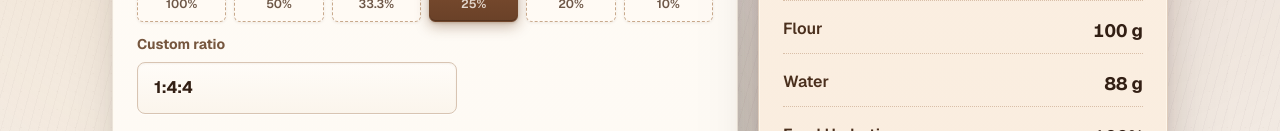
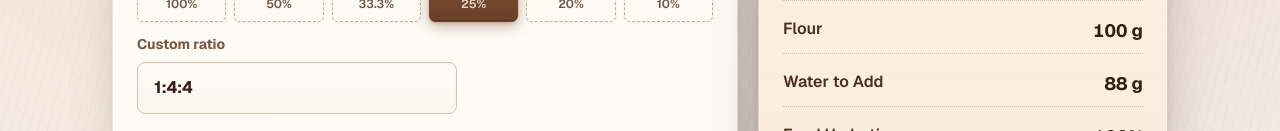
Before and after one commit to southjerseysourdough-sys/starter-ratio, a Next.js app: page / in a window 1280 px wide. Shown: the part 669-800 px from the top of the page. Built offline with nearby package versions, Linux system fonts and the light colour scheme.

Commit message:
Claude Browser Fixes 2

```diff
--- a/src/app/page.tsx
+++ b/src/app/page.tsx
@@ -1137,7 +1137,7 @@ export default function Home() {
                   value={flourAmount.value}
                 />
                 <ResultRow
-                  label="Water"
+                  label="Water to Add"
                   detail={
                     starterCoversAllWater
                       ? "Starter provides sufficient hydration."
```
